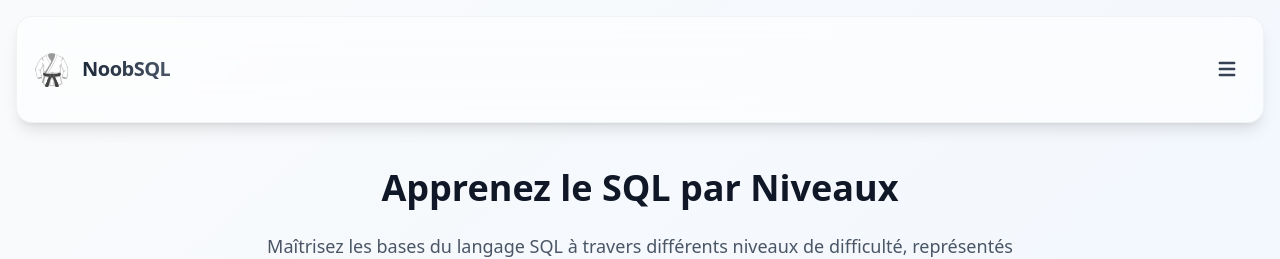
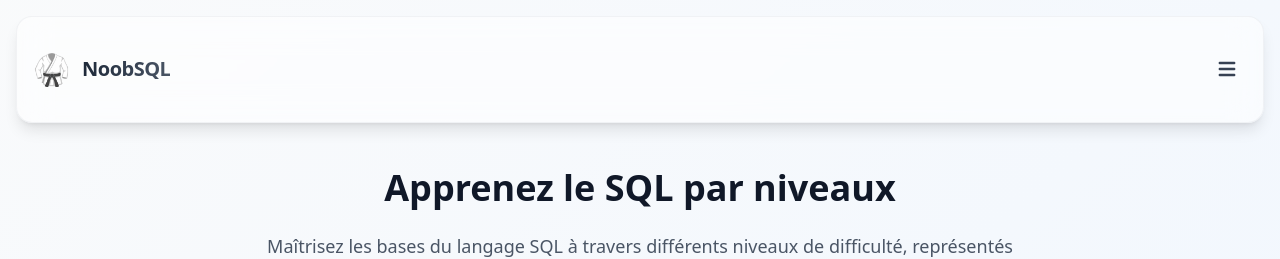
Before and after one commit to Saeba33/noob_sql, a Next.js app: page / in a window 1280 px wide. Shown: the top 259 px of the page. Built offline with nearby package versions, Linux system fonts and the light colour scheme.

Commit message:
fix green belt content

```diff
--- a/src/app/(introduction)/Introduction.jsx
+++ b/src/app/(introduction)/Introduction.jsx
@@ -10,7 +10,7 @@ export default function IntroductionPage() {
 			<div className="py-10">
 				<div className="text-center mb-1 px-4">
 					<h2 className="text-4xl font-bold text-gray-900 mb-6">
-						Apprenez le SQL par Niveaux
+						Apprenez le SQL par niveaux
 					</h2>
 					<p className="text-gray-600 text-lg max-w-3xl mx-auto">
 						Maîtrisez les bases du langage SQL à travers différents niveaux de
```
